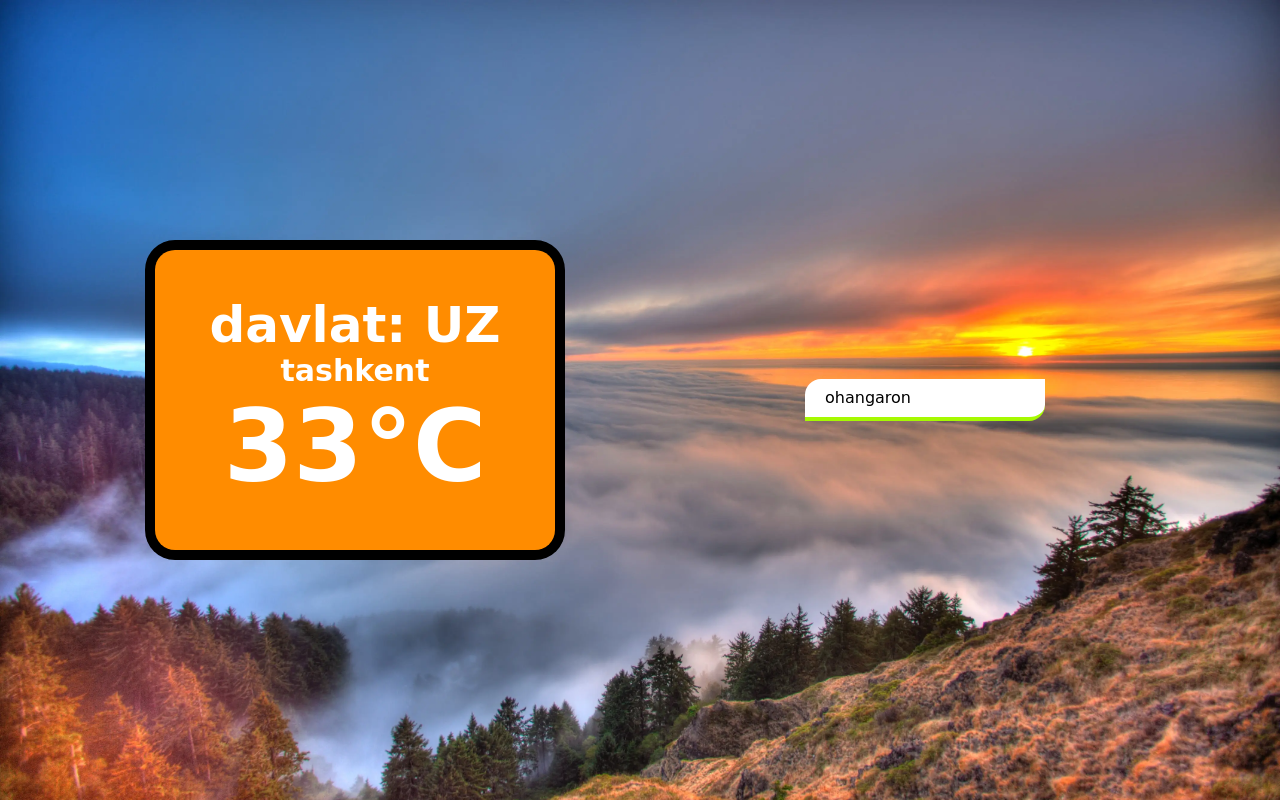
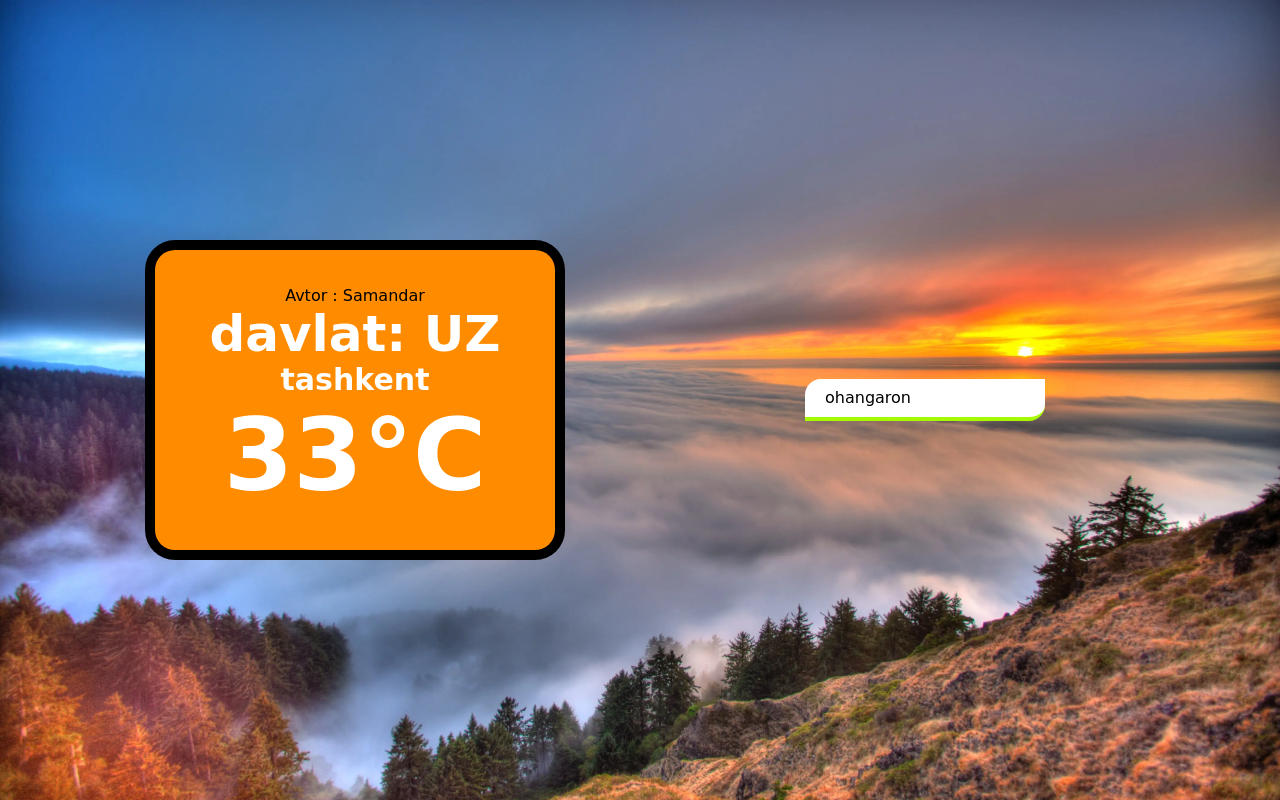
Before and after one commit to Samandar0021305/weather_app, a plain HTML site: page index.html in a window 1280 px wide. Drawn offline with Linux system fonts and the light colour scheme; a web font is replaced by a local one.

Commit message:
weather-apimiz o'z nih oyasiga yetdi

```diff
--- a/index.html
+++ b/index.html
@@ -19,7 +19,7 @@
         <div class="container  hero">
             <header class="header">
               <div class="header-box">
-                <img src="" alt="" id="img">
+                <p>Avtor : Samandar</p>
                 <h4>davlat: <span id="country">UZ</span></h4>
                 <h2 id="city">tashkent</h2>
                 <h3><span id="weatherText">33</span>°C</h3>
```
